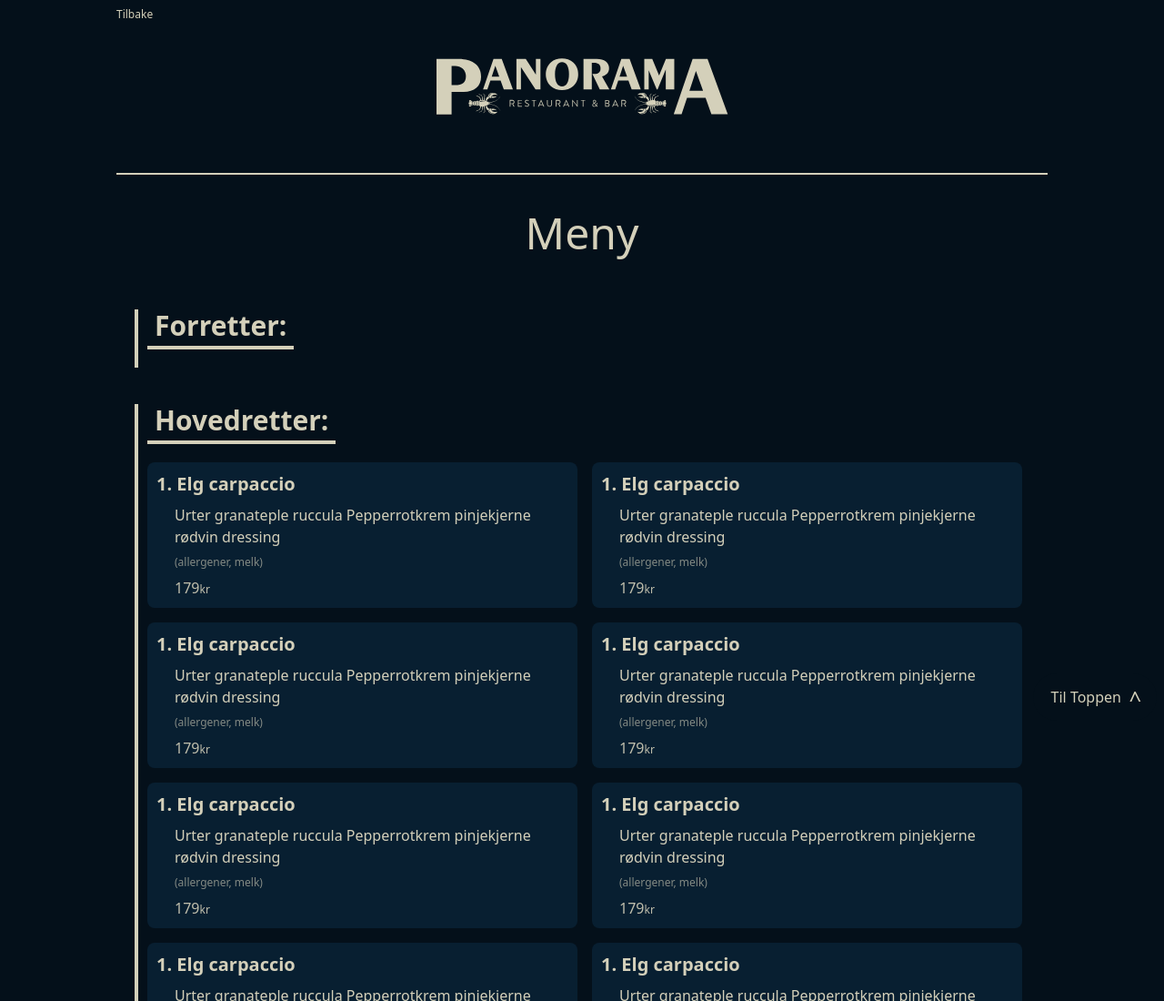
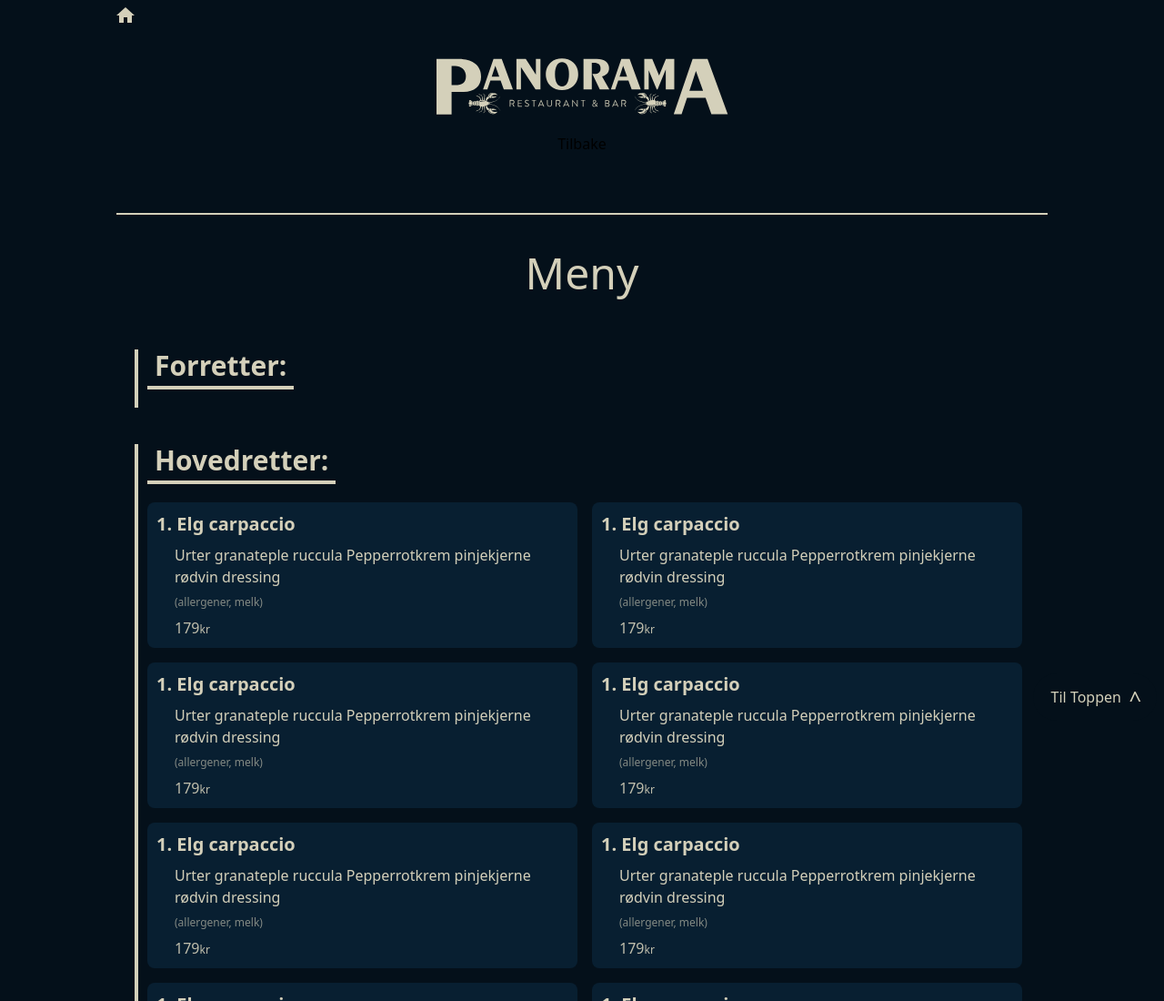
Before and after one commit to ekaspersen/panorama, a website built with Vite: page src/menu.html in a window 1280 px wide. Shown: the top 1100 px of the page at 91% size. Built offline with nearby package versions, Linux system fonts and the light colour scheme.

Commit message:
home-icon

```diff
--- a/src/menu.html
+++ b/src/menu.html
@@ -35,7 +35,7 @@
                     src="./img/svg/logo/panorama-logo-beige.svg"
                     alt="logo panorama"
                 />
-                <p class="text-xs absolute left-2 lg:left-0 top-2 text-secondary-default">Tilbake</p>
+                <img src="./img/svg/home-icon.svg" alt="home-icon" class="absolute left-2 lg:left-0 top-2 text-secondary-default">Tilbake</img>
             </a>
             <h1
                 class="mx-auto my-10 font-light text-4xl sm:text-5xl text-secondary-default text-center"
```
Also changed, not shown: src/img/svg/home-icon.svg (added).
